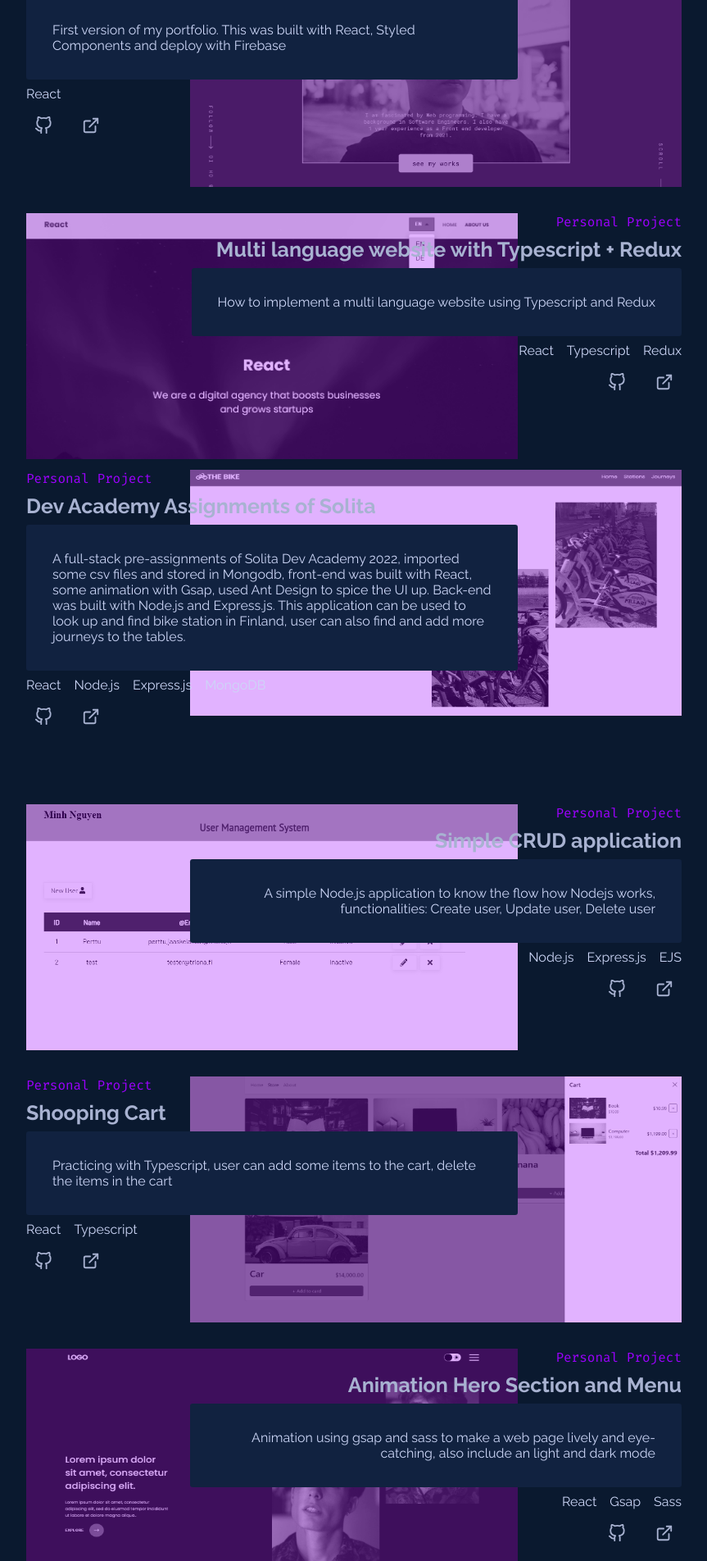
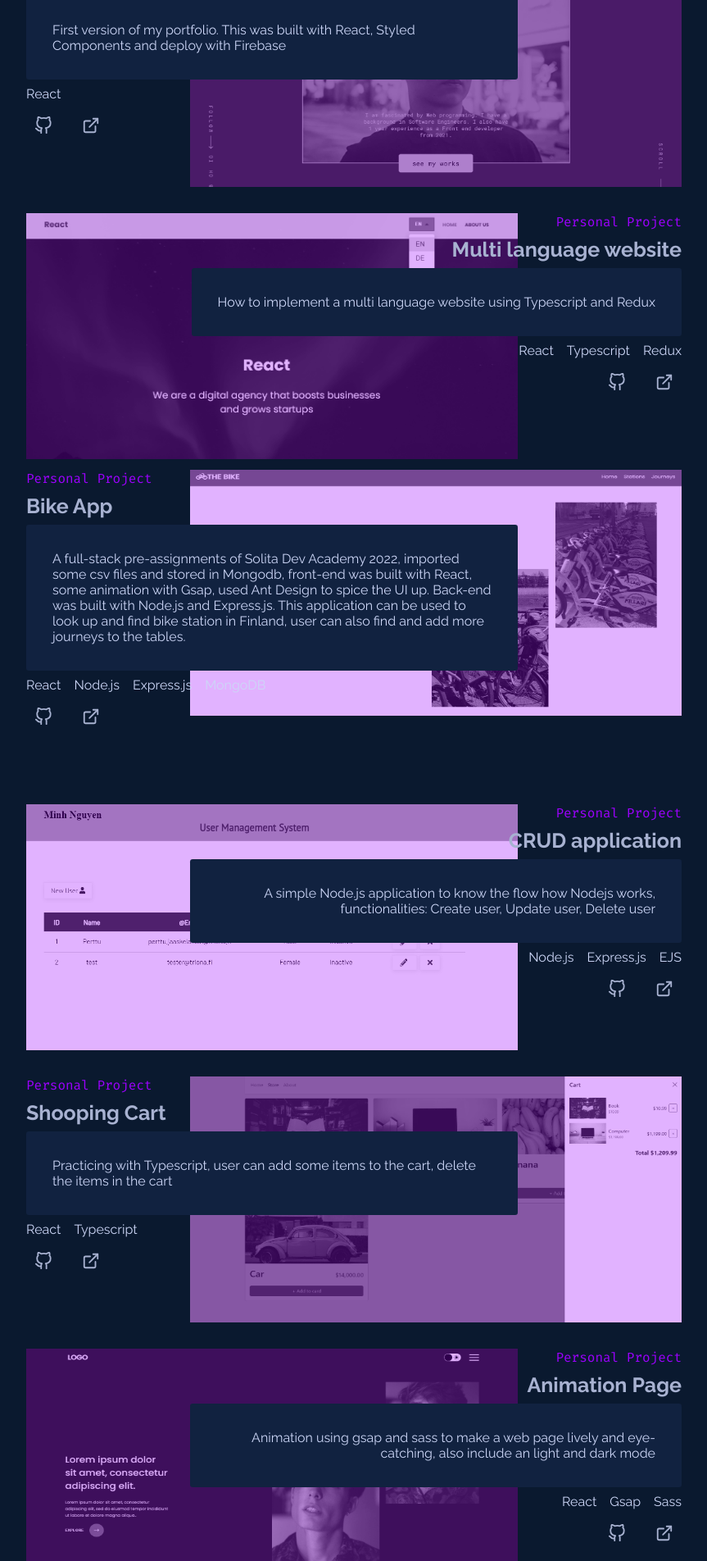
Before and after one commit to fishdev20/portfoilio, a Next.js app: page / in a window 1280 px wide. Shown: the part 3769-5673 px from the top of the page at 82% size, without its empty margins (208-1071 px from the left). Built offline with nearby package versions, Linux system fonts and the light colour scheme.

Commit message:
fix broke view

```diff
--- a/public/constant.json
+++ b/public/constant.json
@@ -74,7 +74,7 @@
             "link": "https://portforlio-minhnguyen.web.app/"
         },
         {
-            "title":"Multi language website with Typescript + Redux",
+            "title":"Multi language website",
             "image": "/images/multi_language.png",
             "desc": "How to implement a multi language website using Typescript and Redux",
             "skills": ["React","Typescript", "Redux"],
@@ -82,7 +82,7 @@
             "link": "https://multi-language-page.netlify.app/"
         },
         {
-            "title":"Dev Academy Assignments of Solita",
+            "title":"Bike App",
             "image": "/images/bike_application.png",
             "desc": "A full-stack pre-assignments of Solita Dev Academy 2022, imported some csv files and stored in Mongodb, front-end was built with React, some animation with Gsap, used Ant Design to spice the UI up. Back-end was built with Node.js and Express.js. This application can be used to look up and find bike station in Finland, user can also find and add more journeys to the tables.",
             "skills": ["React","Node.js", "Express.js", "MongoDB"],
@@ -90,7 +90,7 @@
             "link": "/"
         },
         {
-            "title":"Simple CRUD application",
+            "title":"CRUD application",
             "image": "/images/crud.png",
             "desc": "A simple Node.js application to know the flow how Nodejs works, functionalities: Create user, Update user, Delete user",
             "skills": ["Node.js", "Express.js", "EJS"],
@@ -106,7 +106,7 @@
             "link": "https://shopping-cart-vite.netlify.app/"
         },
         {
-            "title":"Animation Hero Section and Menu",
+            "title":"Animation Page",
             "image": "/images/anmation_hero.png",
             "desc": "Animation using gsap and sass to make a web page lively and eye-catching, also include an light and dark mode",
             "skills": ["React", "Gsap", "Sass"],
--- a/src/pages/_document.tsx
+++ b/src/pages/_document.tsx
@@ -4,6 +4,11 @@ export default function Document() {
   return (
     <Html lang="en">
       <Head />
+      <meta charSet="utf-8"/>
+      <meta
+					name="viewport"
+					content="minimum-scale=1, initial-scale=1, width=device-width, shrink-to-fit=no"
+			/>
       <body>
         <Main />
         <NextScript />
```
